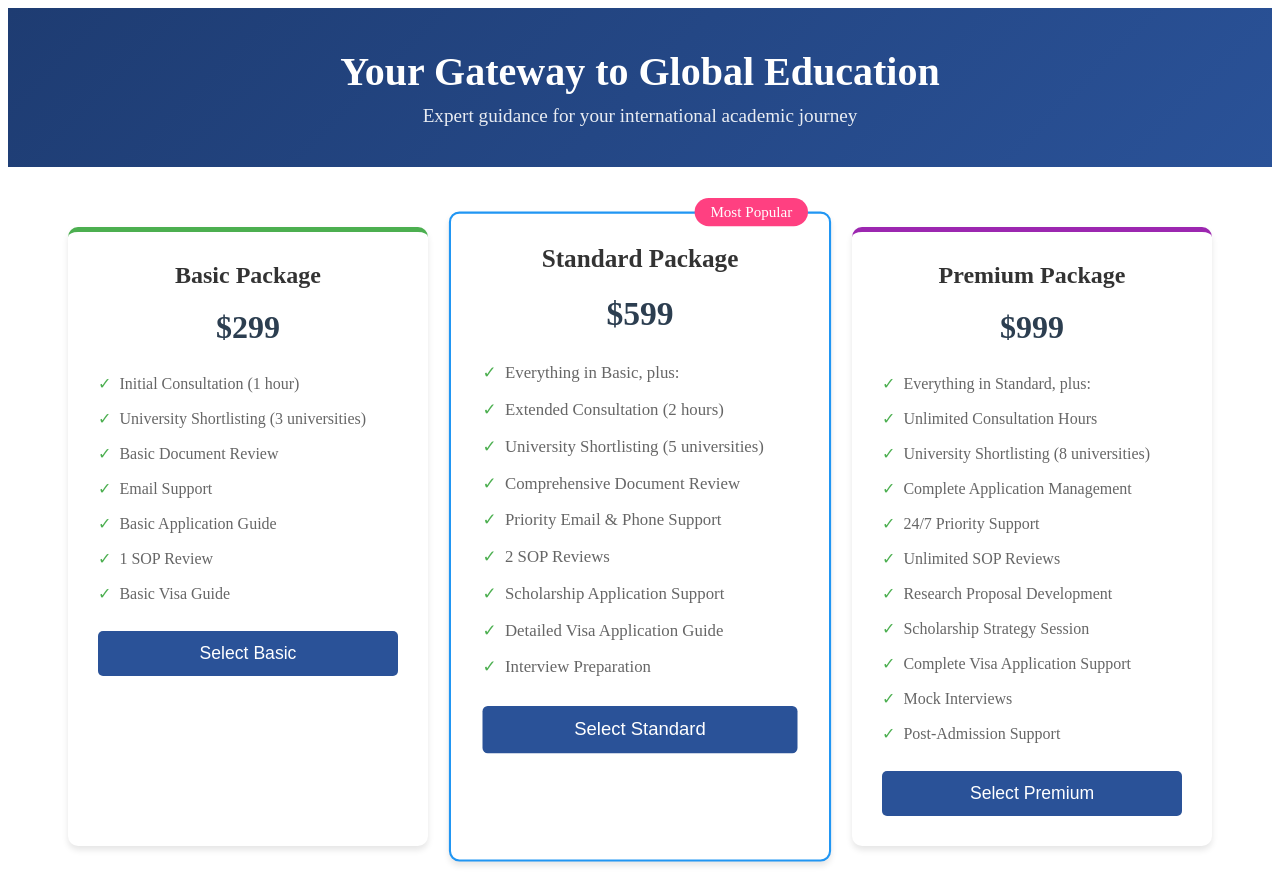
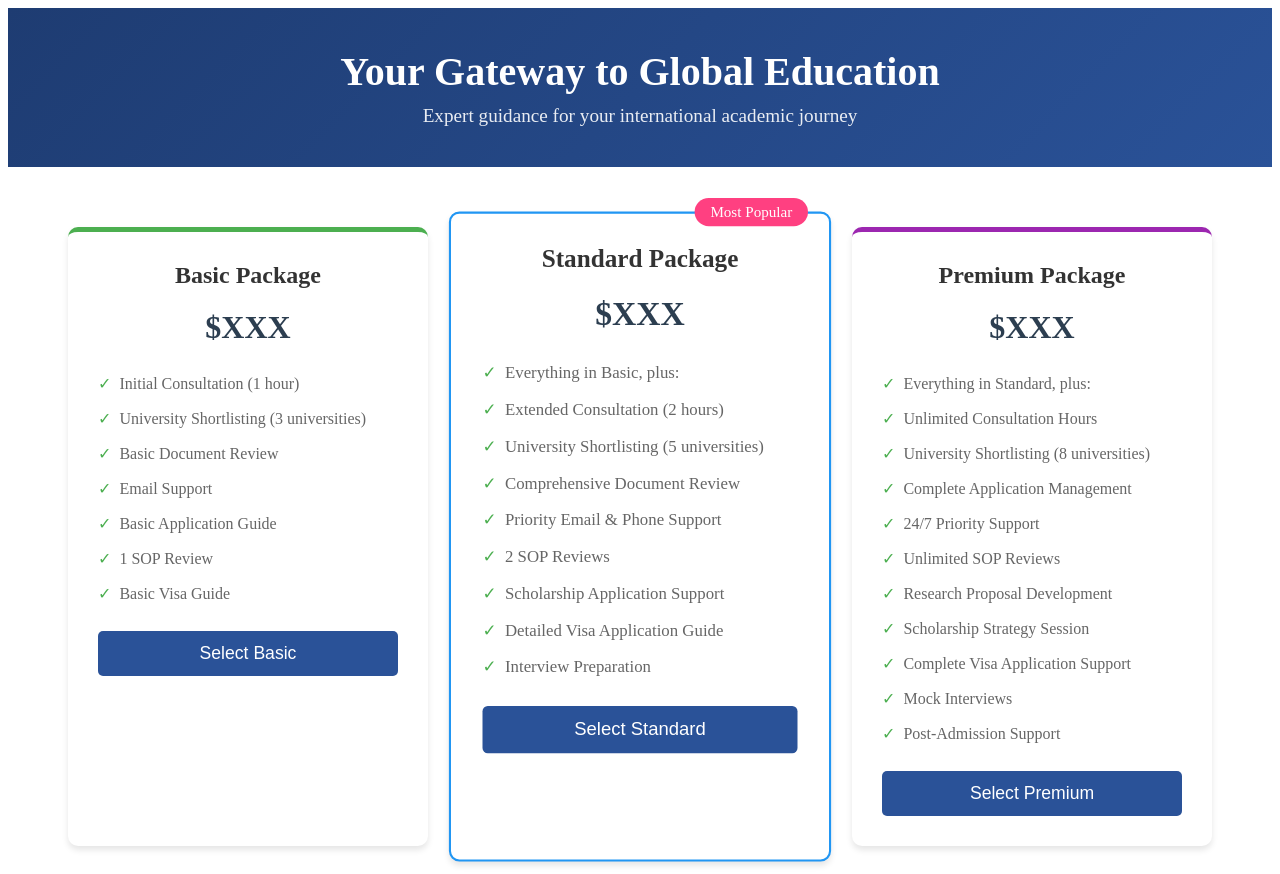
Before and after one commit to Mairaj-Jafri/packages, a plain HTML site: page index.html in a window 1280 px wide. Drawn offline with Linux system fonts and the light colour scheme.

Commit message:
Update index.html

```diff
--- a/index.html
+++ b/index.html
@@ -3,7 +3,7 @@
 <head>
     <meta charset="UTF-8">
     <meta name="viewport" content="width=device-width, initial-scale=1.0">
-    <title>Study Abroad Consultation Packages</title>
+    <title>Kiwi Education Partners Consultation Packages</title>
     <style>
         /* Banner Styles */
         .banner {
@@ -156,7 +156,7 @@
         <!-- Basic Package -->
         <div class="package-card basic">
             <h2>Basic Package</h2>
-            <div class="price">$299</div>
+            <div class="price">$XXX</div>
             <ul class="features">
                 <li>Initial Consultation (1 hour)</li>
                 <li>University Shortlisting (3 universities)</li>
@@ -173,7 +173,7 @@
         <div class="package-card standard">
             <div class="popular-badge">Most Popular</div>
             <h2>Standard Package</h2>
-            <div class="price">$599</div>
+            <div class="price">$XXX</div>
             <ul class="features">
                 <li>Everything in Basic, plus:</li>
                 <li>Extended Consultation (2 hours)</li>
@@ -191,7 +191,7 @@
         <!-- Premium Package -->
         <div class="package-card premium">
             <h2>Premium Package</h2>
-            <div class="price">$999</div>
+            <div class="price">$XXX</div>
             <ul class="features">
                 <li>Everything in Standard, plus:</li>
                 <li>Unlimited Consultation Hours</li>
```
